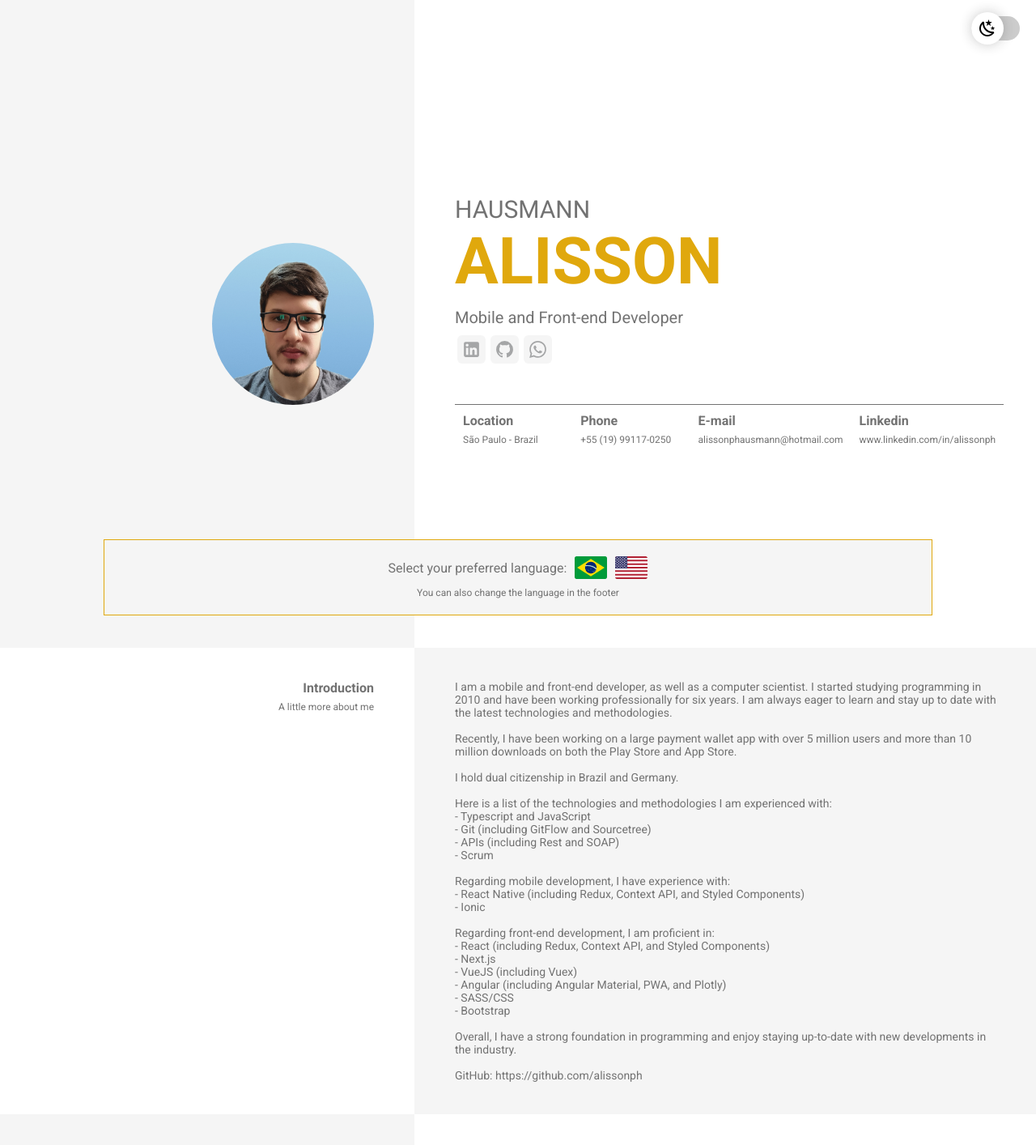
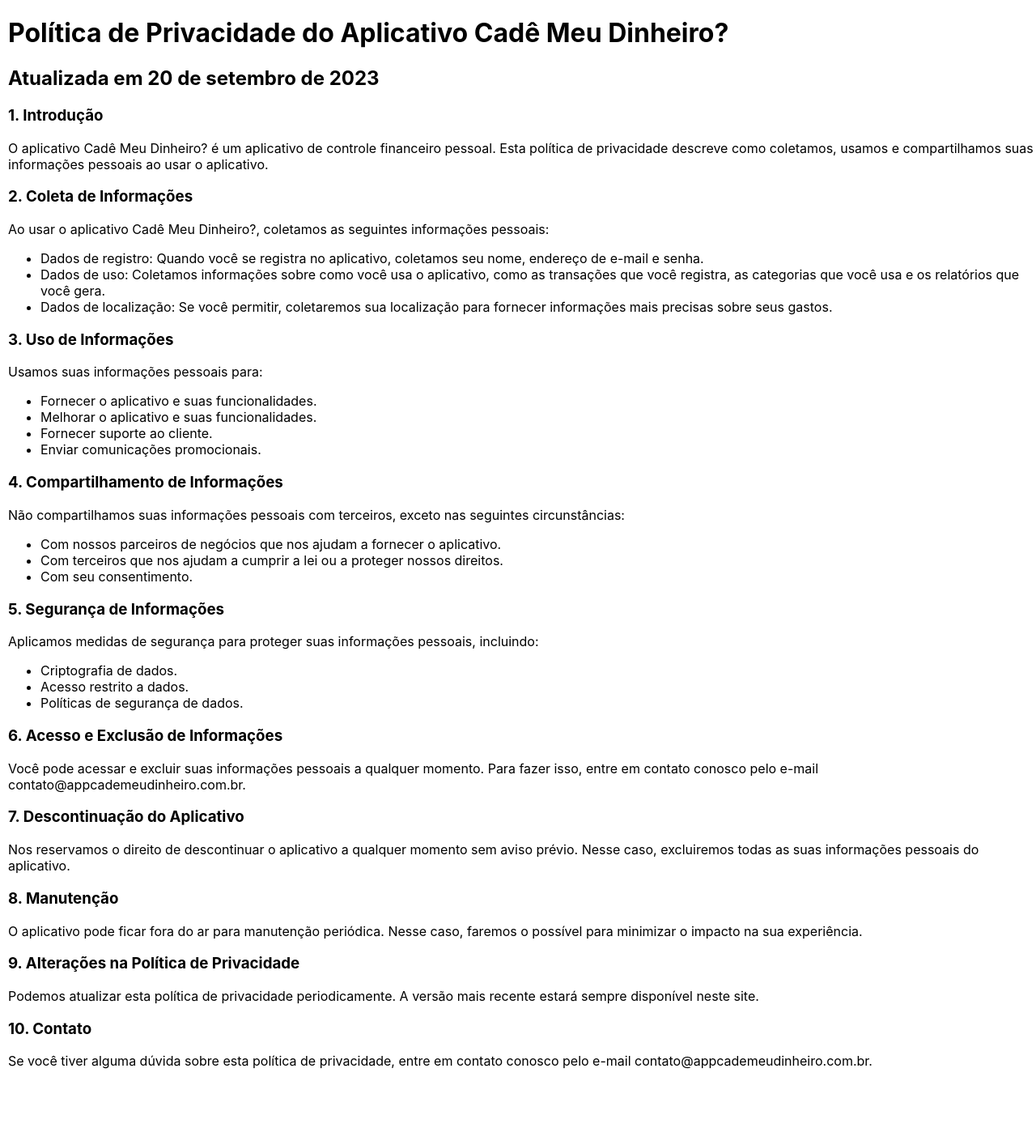
Before and after one commit to alissonph/alissonph.github.io, a React (Create React App) app: page /privacy in a window 1280 px wide. Shown: the top 1414 px of the page at 81% size. After the commit the page ends 1336 px from the top, so only its background shows below. Built offline with nearby package versions, Linux system fonts and the light colour scheme.

Commit message:
privacy policy

```diff
--- a/package.json
+++ b/package.json
@@ -8,10 +8,14 @@
     "@testing-library/jest-dom": "^5.11.4",
     "@testing-library/react": "^11.1.0",
     "@testing-library/user-event": "^12.1.10",
+    "localforage": "^1.10.0",
+    "match-sorter": "^6.3.1",
     "moment": "^2.29.4",
     "react": "^17.0.1",
     "react-dom": "^17.0.1",
+    "react-router-dom": "^6.16.0",
     "react-scripts": "4.0.1",
+    "sort-by": "^1.2.0",
     "styled-components": "^5.2.1",
     "web-vitals": "^0.2.4"
   },
--- a/src/App.js
+++ b/src/App.js
@@ -1,7 +1,10 @@
 import { useState } from 'react';
 import { ThemeProvider } from 'styled-components';
+import { createBrowserRouter, RouterProvider } from 'react-router-dom';
+
 import { GlobalStyles } from './styles/GlobalStyles';
 import Page from './components/Page';
+import Privacy from './components/Privacy';
 import { light, dark } from './styles/Theme';
 import { getPreferredLanguage, isDarkMode } from './utils/utils';
 
@@ -13,7 +16,10 @@
     setTheme(theme === dark ? light : dark);
   };
 
-  return (
+  const router = createBrowserRouter([
+    {
+      path: '/',
+      element: (
         <ThemeProvider theme={theme}>
           <Page
             toggleTheme={toggleTheme}
@@ -22,7 +28,15 @@
           />
           <GlobalStyles />
         </ThemeProvider>
-  );
+      ),
+    },
+    {
+      path: '/privacy',
+      element: <Privacy />,
+    },
+  ]);
+
+  return <RouterProvider router={router} />;
 }
 
 export default App;
--- /dev/null
+++ b/src/components/Privacy/index.js
@@ -0,0 +1,101 @@
+import React, { useEffect } from 'react';
+
+export default function Privacy() {
+  useEffect(() => {
+    document.title = 'Política de Privacidade';
+  }, []);
+
+  return (
+    <div style={{ color: 'black', marginLeft: 10 }}>
+      <h1>Política de Privacidade do Aplicativo Cadê Meu Dinheiro?</h1>
+      <h2>Atualizada em 20 de setembro de 2023</h2>
+      <h3>1. Introdução</h3>
+      <p>
+        O aplicativo Cadê Meu Dinheiro? é um aplicativo de controle financeiro
+        pessoal. Esta política de privacidade descreve como coletamos, usamos e
+        compartilhamos suas informações pessoais ao usar o aplicativo.
+      </p>
+      <h3>2. Coleta de Informações</h3>
+      <p>
+        Ao usar o aplicativo Cadê Meu Dinheiro?, coletamos as seguintes
+        informações pessoais:
+      </p>
+      <ul>
+        <li>
+          Dados de registro: Quando você se registra no aplicativo, coletamos
+          seu nome, endereço de e-mail e senha.
+        </li>
+        <li>
+          Dados de uso: Coletamos informações sobre como você usa o aplicativo,
+          como as transações que você registra, as categorias que você usa e os
+          relatórios que você gera.
+        </li>
+        <li>
+          Dados de localização: Se você permitir, coletaremos sua localização
+          para fornecer informações mais precisas sobre seus gastos.
+        </li>
+      </ul>
+      <h3>3. Uso de Informações</h3>
+      <p>Usamos suas informações pessoais para:</p>
+      <ul>
+        <li>Fornecer o aplicativo e suas funcionalidades.</li>
+        <li>Melhorar o aplicativo e suas funcionalidades.</li>
+        <li>Fornecer suporte ao cliente.</li>
+        <li>Enviar comunicações promocionais.</li>
+      </ul>
+      <h3>4. Compartilhamento de Informações</h3>
+      <p>
+        Não compartilhamos suas informações pessoais com terceiros, exceto nas
+        seguintes circunstâncias:
+      </p>
+      <ul>
+        <li>
+          Com nossos parceiros de negócios que nos ajudam a fornecer o
+          aplicativo.
+        </li>
+        <li>
+          Com terceiros que nos ajudam a cumprir a lei ou a proteger nossos
+          direitos.
+        </li>
+        <li>Com seu consentimento.</li>
+      </ul>
+      <h3>5. Segurança de Informações</h3>
+      <p>
+        Aplicamos medidas de segurança para proteger suas informações pessoais,
+        incluindo:
+      </p>
+      <ul>
+        <li>Criptografia de dados.</li>
+        <li>Acesso restrito a dados.</li>
+        <li>Políticas de segurança de dados.</li>
+      </ul>
+      <h3>6. Acesso e Exclusão de Informações</h3>
+      <p>
+        Você pode acessar e excluir suas informações pessoais a qualquer
+        momento. Para fazer isso, entre em contato conosco pelo e-mail
+        contato@appcademeudinheiro.com.br.
+      </p>
+      <h3>7. Descontinuação do Aplicativo</h3>
+      <p>
+        Nos reservamos o direito de descontinuar o aplicativo a qualquer momento
+        sem aviso prévio. Nesse caso, excluiremos todas as suas informações
+        pessoais do aplicativo.
+      </p>
+      <h3>8. Manutenção</h3>
+      <p>
+        O aplicativo pode ficar fora do ar para manutenção periódica. Nesse
+        caso, faremos o possível para minimizar o impacto na sua experiência.
+      </p>
+      <h3>9. Alterações na Política de Privacidade</h3>
+      <p>
+        Podemos atualizar esta política de privacidade periodicamente. A versão
+        mais recente estará sempre disponível neste site.
+      </p>
+      <h3>10. Contato</h3>
+      <p>
+        Se você tiver alguma dúvida sobre esta política de privacidade, entre em
+        contato conosco pelo e-mail contato@appcademeudinheiro.com.br.
+      </p>
+    </div>
+  );
+}
```
Lines whose indentation alone changed are shown as unchanged.
